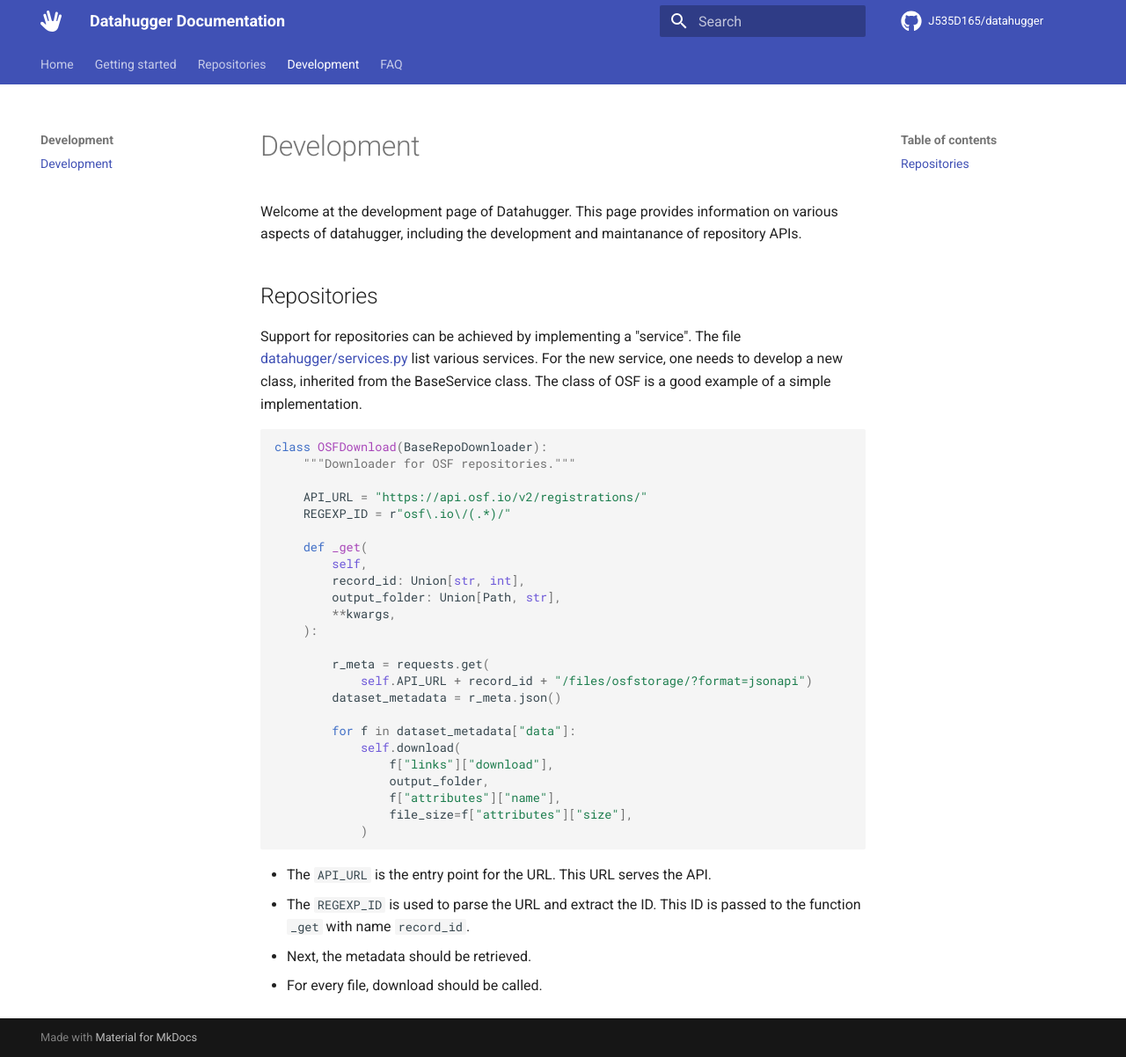
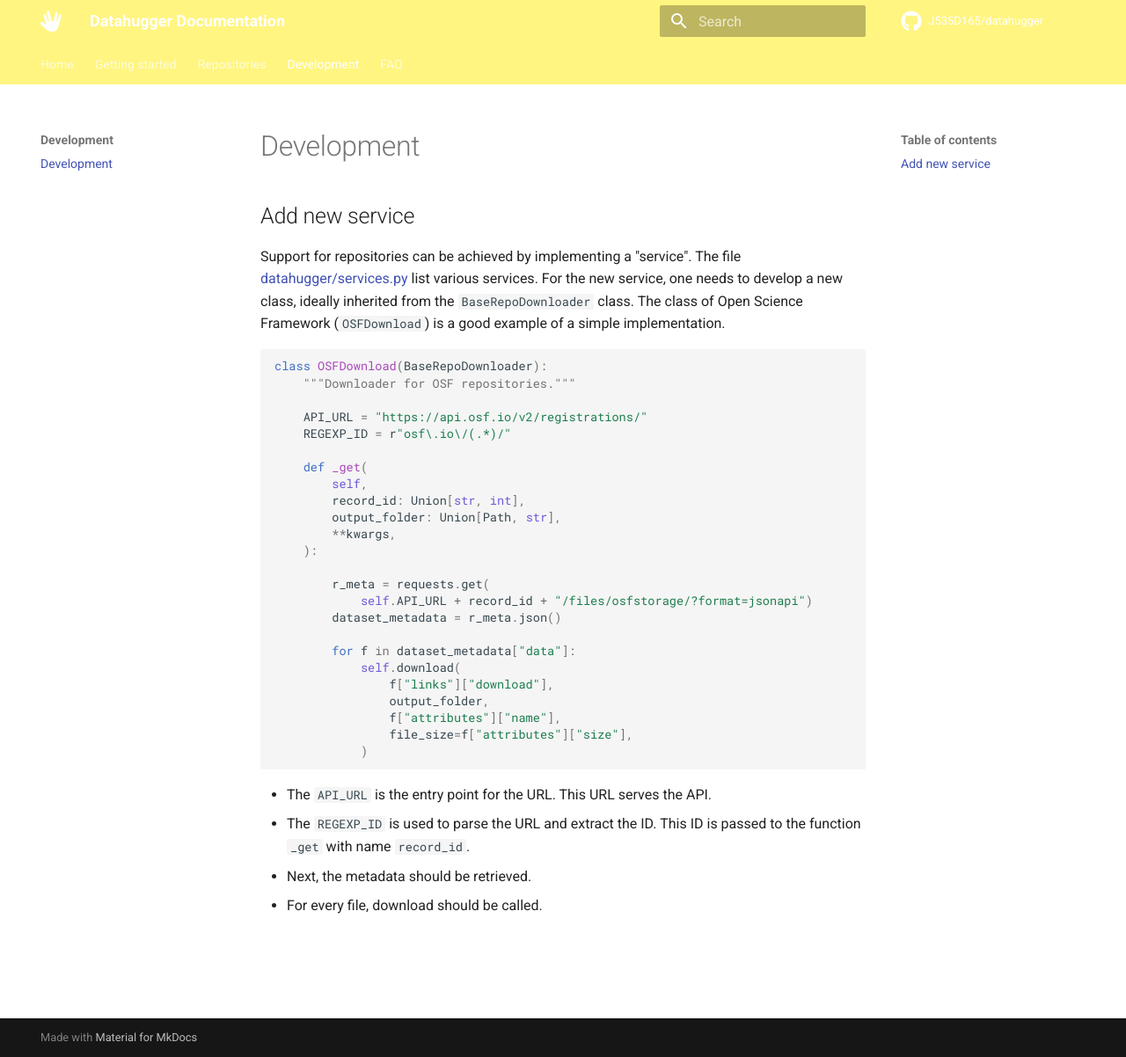
Before and after one commit to J535D165/datahugger, an MkDocs documentation site: the page built from docs/development.md, in a window 1280 px wide and 1202 px high. Shown: the whole window at 88% size. Built offline with MkDocs 1.6.1 and Material for MkDocs 9.7.7, drawn with Linux system fonts in a browser that asks for light colours; comment, search, counter and statistics services are not loaded.

Commit message:
Various small updates

````diff
--- a/docs/development.md
+++ b/docs/development.md
@@ -1,16 +1,12 @@
 # Development
 
-Welcome at the development page of Datahugger. This page provides information
-on various aspects of datahugger, including the development and maintanance
-of repository APIs.
-
-## Repositories
+## Add new service
 
 Support for repositories can be achieved by implementing a "service". The
 file [datahugger/services.py](datahugger/services.py) list various services.
-For the new service, one needs to develop a new class, inherited from the
-BaseService class. The class of OSF is a good example of a simple
-implementation.
+For the new service, one needs to develop a new class, ideally inherited from
+the `BaseRepoDownloader` class. The class of Open Science Framework
+(`OSFDownload`) is a good example of a simple implementation.
 
 ```python
 class OSFDownload(BaseRepoDownloader):
--- /dev/null
+++ b/docs/stylesheets/extra.css
@@ -0,0 +1,5 @@
+:root > * {
+  --md-primary-fg-color:        #FFF580;
+  --md-primary-fg-color--light: #ECB7B7;
+  --md-primary-fg-color--dark:  #90030C;
+}
--- a/mkdocs.yml
+++ b/mkdocs.yml
@@ -26,6 +26,8 @@
     repo: fontawesome/brands/github
     logo: fontawesome/solid/hand-spock
 
+extra_css:
+  - stylesheets/extra.css
 
 markdown_extensions:
   - pymdownx.superfences
````
Also changed, not shown: README.md (+4 -27 lines), docs/download.md (+4 -4 lines), docs/index.md (+1 -1 lines), docs/object.md (+2 -0 lines), docs/repositories_not_supported.md (+5 -4 lines), docs/images/datahugger_repo.png (deleted), docs/images/datahugger_repo.svg, 1 other file.
